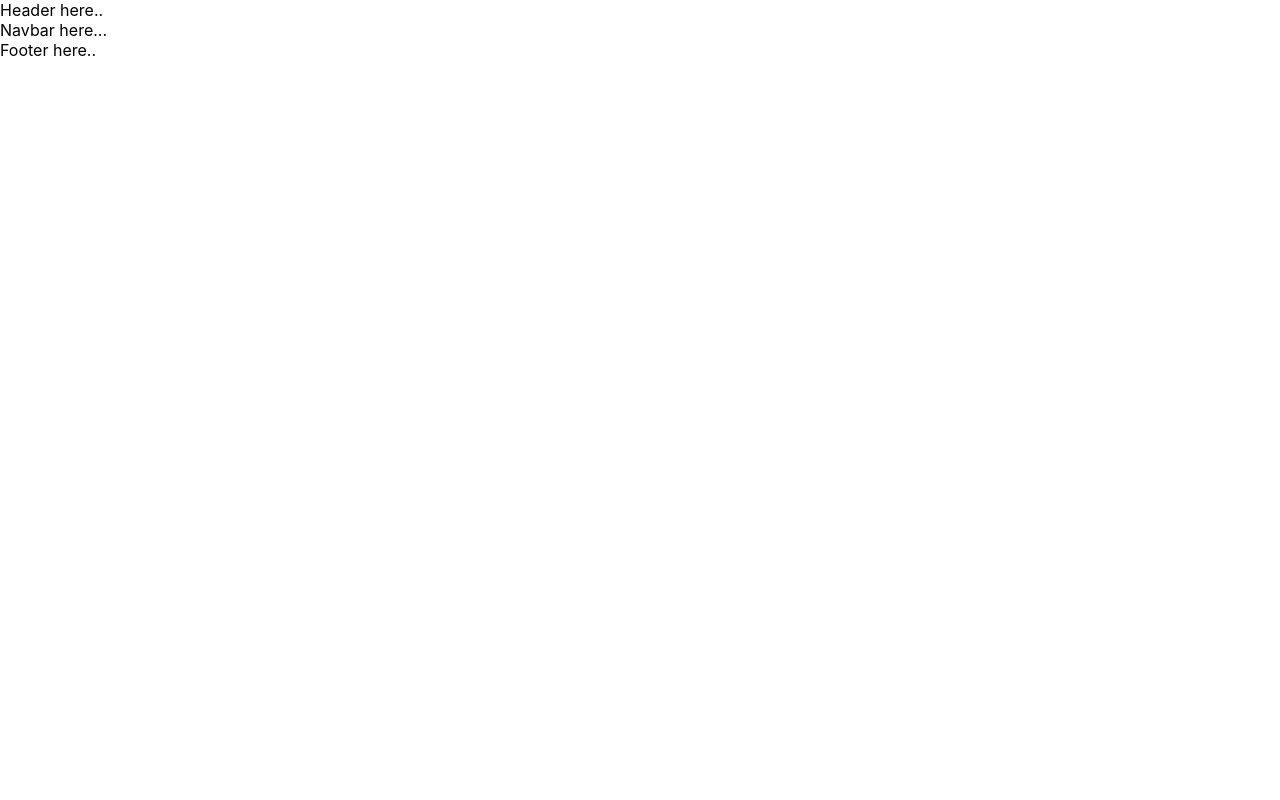
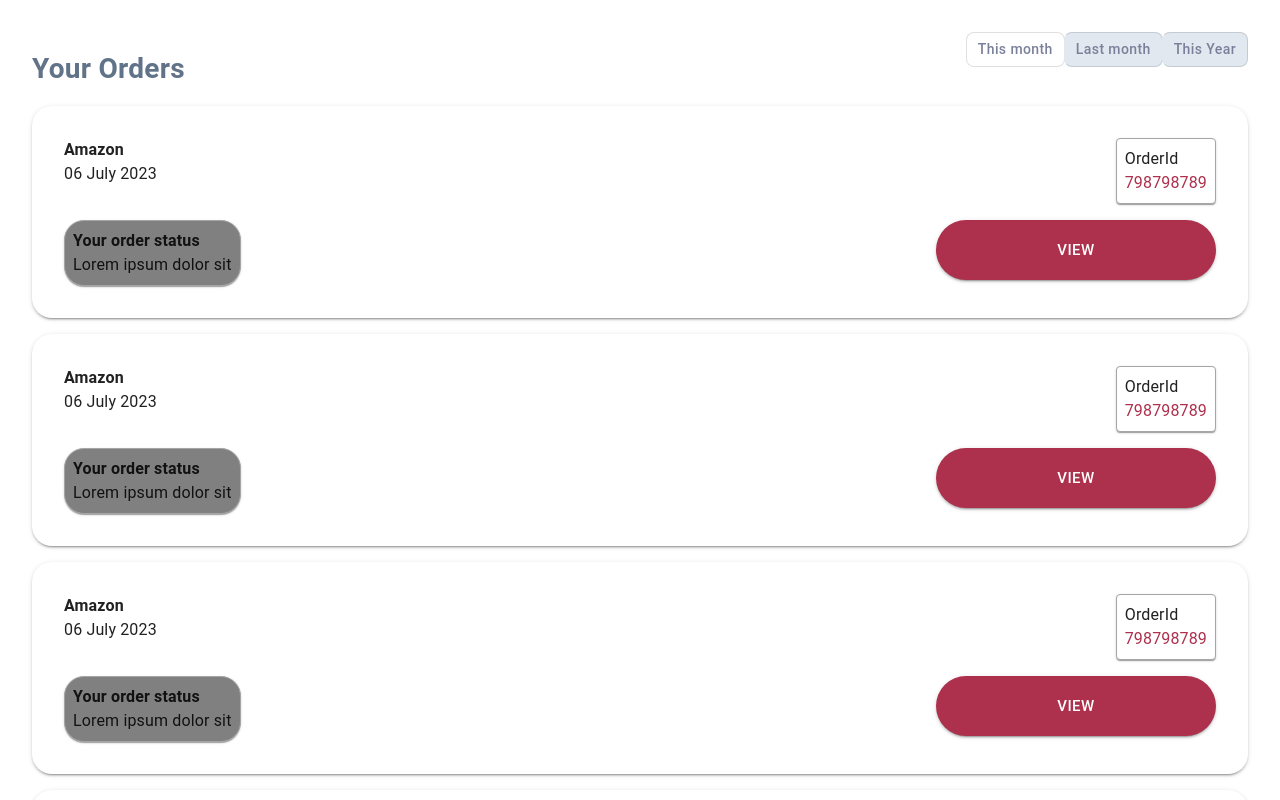
Before and after one commit to Developer-1998/Tape-Ark, a React (Create React App) app in the folder tape-ark/: page /login in a window 1280 px wide. Shown: the top 800 px of the page. Built offline with nearby package versions, Linux system fonts and the light colour scheme.

Commit message:
orderlits

```diff
--- a/tape-ark/src/App.js
+++ b/tape-ark/src/App.js
@@ -10,37 +10,28 @@
 import { Footer } from "./component/footer/footer";
 import { Login } from "./views/Login/login";
 import { OverView } from "./views/OverView/overview";
+import { OrderList } from "./component/orderList/orderList";
 function App() {
   // const location = useLocation();
   // const showHeader = location.pathname !== "/login"; // Hide header on the login page
   // console.log(showHeader)
 
   return (
-    <Router>
-      <div className="App">
-        {/* Conditionally render the Header */}
-
-        {/* {showHeader && <Header />} */}
-        <Header />
-
-        <div className="container">
-          <Navbar />
-
-          {/* Use Switch to render only one route at a time */}
-
-          <Routes>
-
-            <Route path="/overview" component={OverView} />
-
-            {/* Login route */}
-
-            <Route path="/login" component={Login} />
-          </Routes>
-        </div>
-
-        <Footer />
-      </div>
-    </Router>
+    // <Router>
+    //   <div className="App">
+    //     <Header />
+    //     <div className="container">
+    //       <Routes>
+    //         <Route path="/overview" component={OverView} />
+    //         <Route path="/login" component={Login} />
+    //       </Routes>
+    //     </div>=
+    //     <Footer />
+    //   </div>
+    // </Router>
+    <>
+    <OrderList/>
+    </>
   );
 }
 
--- /dev/null
+++ b/tape-ark/src/component/orderList/orderList.jsx
@@ -0,0 +1,107 @@
+import * as React from 'react';
+import Box from '@mui/material/Box';
+import { styled } from "@mui/material/styles";
+import { Button, Grid, Paper, Typography, Card } from '@mui/material';
+//import ToggleButton from '@mui/material/ToggleButton';
+import ToggleButtonGroup from '@mui/material/ToggleButtonGroup';
+import MuiToggleButton from "@mui/material/ToggleButton";
+export const OrderList = () => {
+    const [alignment, setAlignment] = React.useState('web');
+    const handleChange = (event, newAlignment) => {
+        setAlignment(newAlignment);
+    };
+const orders= [1,2,3,4]
+    return (
+        <Box p={4}>
+            <Grid container direction="column" spacing={2}>
+                <Grid item>
+                    <Grid container direction="row" justifyContent="space-between">
+                       <Box mt={2}>
+                       <Grid item>
+                            <Typography style={{color:'#617388',fontSize:'28px'}}><b>Your Orders</b></Typography>
+                        </Grid>
+                       </Box>
+                        <Grid item>
+                            <ToggleButtonGroup
+                                color="primary"
+                                value={alignment}
+                                exclusive
+                                onChange={handleChange}
+                                aria-label="Platform"
+                            >
+                                <ToggleButton value="web">This month</ToggleButton>
+                                <ToggleButton value="android">Last month</ToggleButton>
+                                <ToggleButton value="ios">This Year</ToggleButton>
+                            </ToggleButtonGroup>
+                        </Grid>
+                    </Grid>
+                </Grid>
+               {orders && orders.map((l,i)=>{
+                return (
+                    <Grid item>
+                    <Box>
+                        <Paper elevation={2} style={{borderRadius:'20px'}}>
+                           <Box p={4}>
+                           <Grid container direction="column" spacing={2}>
+                                <Grid item>
+                                    <Grid container direction="row" justifyContent="space-between" spacing={2}>
+                                        <Grid item>
+                                            <Typography><b>Amazon</b></Typography>
+                                            <Typography>06 July 2023</Typography>
+                                        </Grid>
+                                        <Grid item>
+                                            <Card style={{border: "1px solid #A5A5A5"}}>
+                                               <Box p={1}>
+                                               <Typography>OrderId</Typography>
+                                                <Typography style={{color:'#AD304C'}}>
+                                                    798798789
+                                                </Typography>
+                                               </Box>
+                                            </Card>
+                                        </Grid>
+                                    </Grid>
+                                </Grid>
+                                <Grid item>
+                                    <Grid container direction="row" justifyContent="space-between" spacing={2}>
+                                        <Grid item>
+                                            <Card style={{border: "1px solid #A5A5A5",backgroundColor:"grey",borderRadius:'20px'}}>
+                                               <Box p={1}>
+                                               <Typography><b>Your order status</b></Typography>
+                                                <Typography>Lorem ipsum dolor sit </Typography>
+                                               </Box>
+                                            </Card>
+                                        </Grid>
+                                        <Grid item>
+                                            <Button size="large" fullWidth={true} variant="contained" style={{width:'280px', backgroundColor: "#AD304C",borderRadius:'30px',height:'60px'}}>View</Button>
+                                        </Grid>
+                                    </Grid>
+                                </Grid>
+                            </Grid>
+                           </Box>
+                        </Paper>
+                    </Box>
+                </Grid>
+                )
+               })}
+            </Grid>
+        </Box>
+    )
+}
+
+const ToggleButton = styled(MuiToggleButton)({
+    "&.MuiToggleButton-root.Mui-selected": {
+    //  color: "#8C1D36",
+     // border: "1px solid #8C1D36",
+      backgroundColor: "#FFFFFF",
+      borderRadius: "8px",
+      fontSize: "14px",
+    },
+    "&.MuiToggleButton-root": {
+      color: "#7B809A",
+      borderRadius: "8px",
+      textTransform: "none !important",
+      height: "35px",
+      fontSize: "14px",
+      backgroundColor: "#E1E8F0",
+    },
+  });
```
